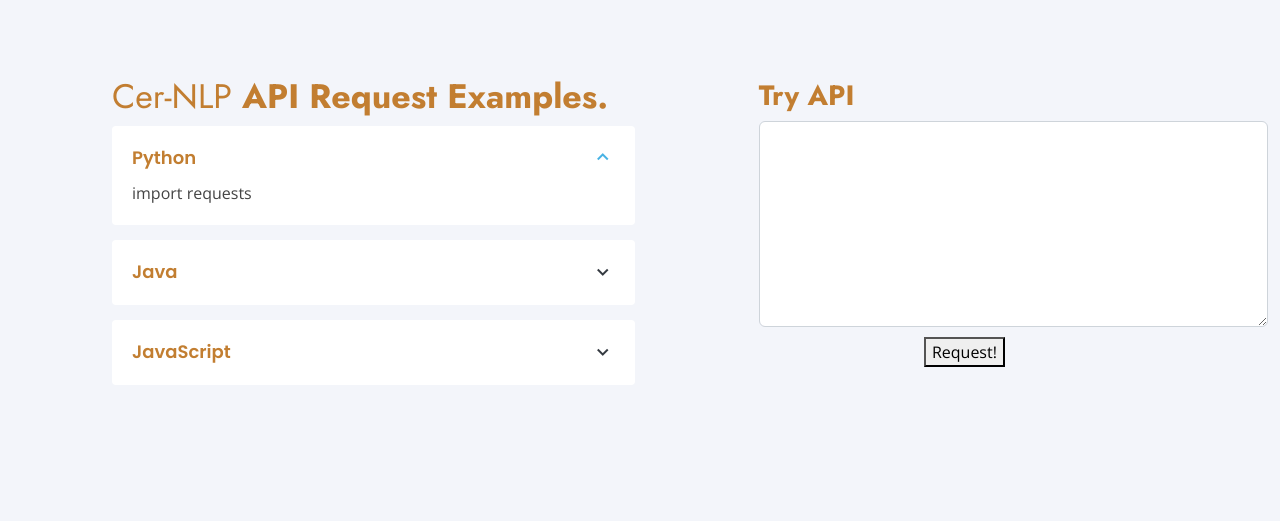
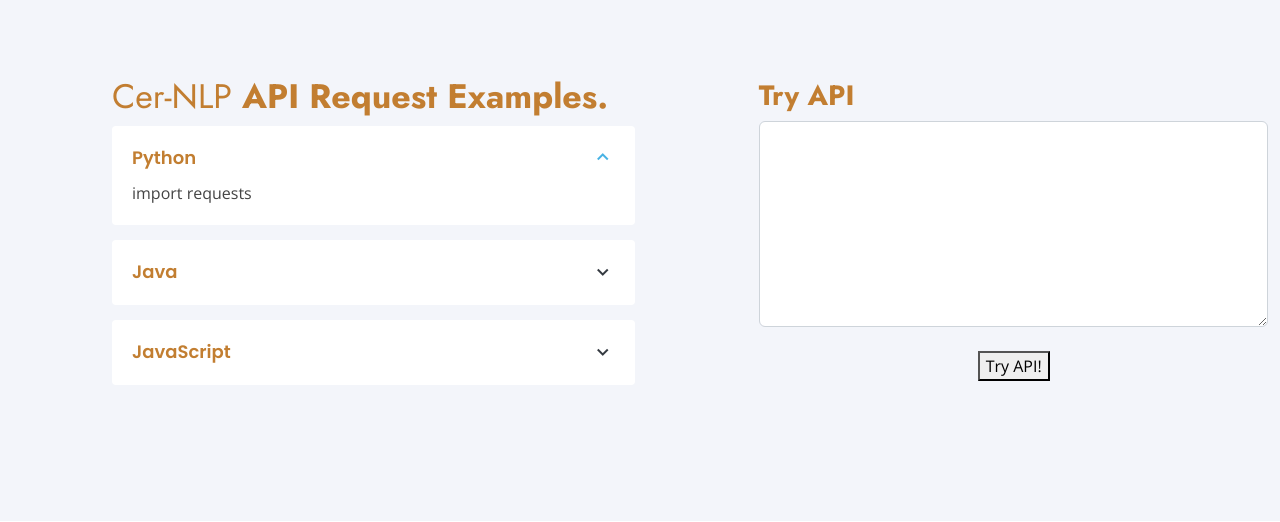
Before and after one commit to erythropygia/Django-BertEnsembleAPI, a Django app: page /userdetails/ in a window 1280 px wide. Shown: the part 767-1289 px from the top of the page. Run offline with Django 4.2, Linux system fonts and the light colour scheme; a user stored in the database is signed in; data comes from the database, SQL or seed files in the repository; both versions use the stored data as it was after the commit; some libraries are stand-ins or nearby versions.

Commit message:
Api example request query is completed.

```diff
--- a/BertAPI/API/views.py
+++ b/BertAPI/API/views.py
@@ -64,7 +64,6 @@ def process_text(request):
         if text == '':
             result = "Text parameter is null."
         else:
-            print(text)
             result = BertFunctions.predict(text)
 
         return Response({'text':BertFunctions.decode_url(text),'result': result}, status=status.HTTP_200_OK)
--- /dev/null
+++ b/static/assets/js/request.js
@@ -0,0 +1,24 @@
+function processText(auth_token) {
+  var inputText = document.getElementById("input-text").value;
+  var processButton = document.getElementById("process-button");
+
+  // disable the button to prevent further processing
+  processButton.disabled = true;
+
+  var xhr = new XMLHttpRequest();
+  xhr.open("GET", "/process?text=" + inputText);
+  xhr.setRequestHeader("Authorization", "Token "+auth_token);
+  xhr.onload = function () {
+    if (xhr.status === 200) {
+      var response = JSON.parse(xhr.responseText);
+      var result = response.result;
+      document.getElementById("result").innerHTML = "Result: " + result;
+    } else {
+      console.log("Error:", xhr.statusText);
+    }
+  };
+  xhr.onerror = function () {
+    console.log("Error:", xhr.statusText);
+  };
+  xhr.send();
+  }
--- a/templates/userdetails.html
+++ b/templates/userdetails.html
@@ -181,26 +181,21 @@
           </div>
 
           <div class="col-lg-5 align-items-stretch order-1 order-lg-2 img" data-aos="zoom-in" data-aos-delay="150">
-            <form action="forms/contact.php" method="post" role="form" class="php-email-form">
-              <div class="form-group" style="max-width:600px; margin-top:4%;">
+
+            <form>
+              <div class="form-group" style="margin-top:4%; max-width: 600px;">
                 <h3 style="color:#c27e31;"><strong>Try API</strong></h3>
-                <textarea class="form-control" name="message" rows="8" required></textarea>
+                <textarea class="form-control" type="text" id="input-text" name="input-text"" rows="8" required></textarea>
+                <br>
+                <button type="button" id="process-button" onclick="processText('{{ auth_token }}')" style="margin-left:43%;">Try API!</button>
               </div>
-              <!--
-              <div class="my-3">
-                <div class="loading">Loading</div>
-                <div class="error-message"></div>
-                <div class="sent-message">Your message has been sent. Thank you!</div>
-              </div>
-              -->
-              <div class="text-center" style="margin:2%;">
-                <button type="submit" style="margin-left:-20%;">Request!</button>
-              </div>
+
             </form>
+            <br>
+            <p id="result"></p>
+
           </div>
-        </div>
 
-      </div>
     </section><!-- End Why Us Section -->
 
 
@@ -274,6 +269,11 @@
 
   <!-- Template Main JS File -->
   <script src="{% static 'assets/js/main.js' %}"></script>
+  <script src="{% static 'assets/js/request.js' %}"></script>
+
+
+  </script>
+
 
 </body>
 
```
Also changed, not shown: db.sqlite3, 1 other file.
